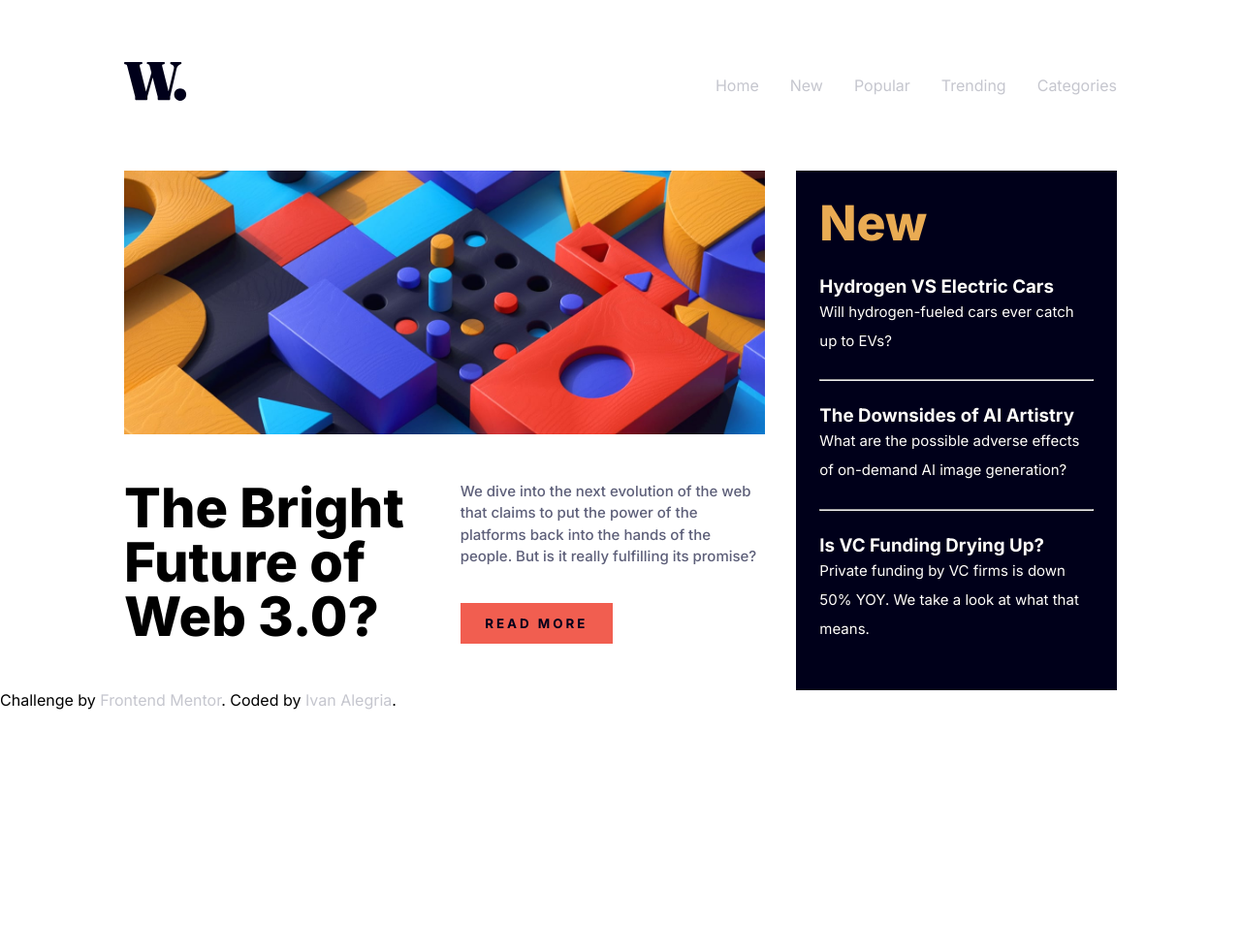
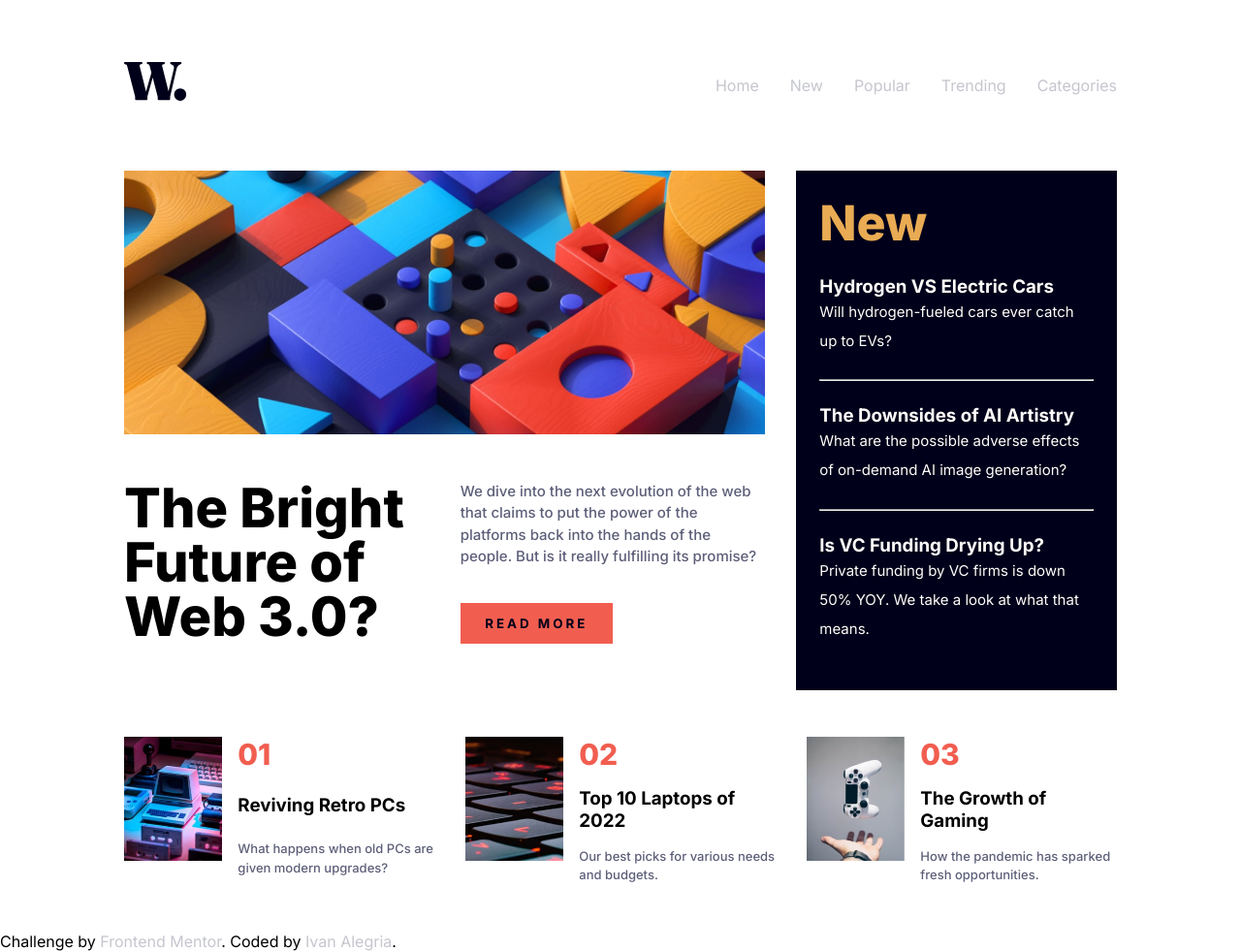
Before and after one commit to IsaiAlegria1820/Proyecto_Bloque_2, a plain HTML site: page index.html in a window 1280 px wide. Shown: the whole page at 97% size. Before the commit the page ends 800 px from the top, so only its background shows below. Drawn offline with Linux system fonts and the light colour scheme.

Commit message:
configurando el ultimo section, queda pendiente el responsive

```diff
--- a/index.html
+++ b/index.html
@@ -35,63 +35,50 @@
         </section>
       </article>
       <aside class="padding-sm grid">
-        <h2 class="justify-center">New</h2>
+        <h2 class="justify-center titulo">New</h2>
         <section>
-          <h3>Hydrogen VS Electric Cars</h3>
+          <h3 class="subtitulo">Hydrogen VS Electric Cars</h3>
           <p class="p2">Will hydrogen-fueled cars ever catch up to EVs?</p>
         </section>
         <div><hr></div>
         <section>
-          <h3>The Downsides of AI Artistry</h3>
+          <h3 class="subtitulo">The Downsides of AI Artistry</h3>
           <p class="p2">What are the possible adverse effects of on-demand AI image generation?</p>
         </section>
         <div><hr></div>
         <section>
-          <h3>Is VC Funding Drying Up?</h3>
+          <h3 class="subtitulo">Is VC Funding Drying Up?</h3>
           <p class="p2">Private funding by VC firms is down 50% YOY. We take a look at what that means.</p>
         </section>
       </aside>
     </section>
+    <section class="row py-3 gap-md">
+      <article class="d-row grid gap-sm">
+        <img  class="img-fluid" src="assets/images/image-retro-pcs.jpg" alt="">
+        <div class="grid gap-sm">
+          <h2 class="titulo2">01</h2>
+          <h3>Reviving Retro PCs</h3>
+          <p class="p0-5">What happens when old PCs are given modern upgrades?</p>
+        </div>
+      </article>
+      <article class="d-row grid gap-sm">
+        <img class="img-fluid" src="assets/images/image-top-laptops.jpg" alt="">
+        <div class="grid gap-sm">
+          <h2 class="titulo2">02</h2>
+          <h3>Top 10 Laptops of 2022</h3>
+          <p class="p0-5">Our best picks for various needs and budgets.</p>
+        </div>
+      </article>
+      <article class="d-row grid gap-sm">
+        <img class="img-fluid" src="assets/images/image-gaming-growth.jpg" alt="">
+        <div class="grid gap-sm">
+          <h2 class="titulo2">03</h2>
+          <h3>The Growth of Gaming</h3>
+          <p class="p0-5">How the pandemic has sparked fresh opportunities.</p>
+        </div>
+      </article>
+    </section>
   </main>
-
-
-
-
-
-
-
-
-   <!--
-  The Bright Future of Web 3.0?
-
-
-
-  Read more
-
-  New
-
-  Hydrogen VS Electric Cars
-  Will hydrogen-fueled cars ever catch up to EVs?
-
-  The Downsides of AI Artistry
-  What are the possible adverse effects of on-demand AI image generation?
-
-  Is VC Funding Drying Up?
-  Private funding by VC firms is down 50% YOY. We take a look at what that means.
-
-  01
-  Reviving Retro PCs
-  What happens when old PCs are given modern upgrades?
-
-  02
-  Top 10 Laptops of 2022
-  Our best picks for various needs and budgets.
-
-  03
-  The Growth of Gaming
-  How the pandemic has sparked fresh opportunities.
-
-   -->
   <div class="attribution">
     Challenge by <a href="https://www.frontendmentor.io?ref=challenge" target="_blank">Frontend Mentor</a>.
     Coded by <a href="#">Ivan Alegria</a>.
--- a/styles.css
+++ b/styles.css
@@ -13,18 +13,6 @@ a{
 
 aside{
     background: hsl(240, 100%, 5%);
-}
-
-h2{
-    color: hsl(35, 77%, 62%);
-    font-weight: 800;
-    font-size: 50px;
-}
-
-h3{
-    color: hsl(36, 100%, 99%);
-    font-weight: 700;
-
 }
 /*Contenedores*/
 
@@ -46,6 +34,10 @@ h3{
 
 .grid{
     display: grid;
+}
+
+.d-row{
+    grid-template-columns: 1fr 2fr;
 }
 
 .col-2{
@@ -78,7 +70,9 @@ h3{
 }
 
 /*unidades y medidas*/
-
+.padding-xs{
+    padding: 1rem;
+}
 .padding-sm{
     padding: 1.5rem;
 }
@@ -127,6 +121,13 @@ h3{
 }
 
 /*parrafos*/
+
+.p0-5{
+    font-size: 13px;
+    font-weight: 500;
+    color: hsl(236, 13%, 42%);
+    line-height: 1.5;
+}
 .p1{
     font-size: 15px;
     font-weight: 500;
@@ -141,9 +142,24 @@ h3{
     line-height: 2;
 }
 
-.border{
-    border: 1px solid hsl(233, 8%, 79%);
+.titulo{
+    color: hsl(35, 77%, 62%);
+    font-weight: 800;
+    font-size: 50px;
 }
+
+.subtitulo{
+    color: hsl(36, 100%, 99%);
+    font-weight: 700;
+
+}
+
+.titulo2{
+    color: hsl(5, 85%, 63%);
+    font-weight: 800;
+    font-size: 30px;
+}
+
 /*eslogan*/
 .eslogan{
     font-weight: 800;
```
